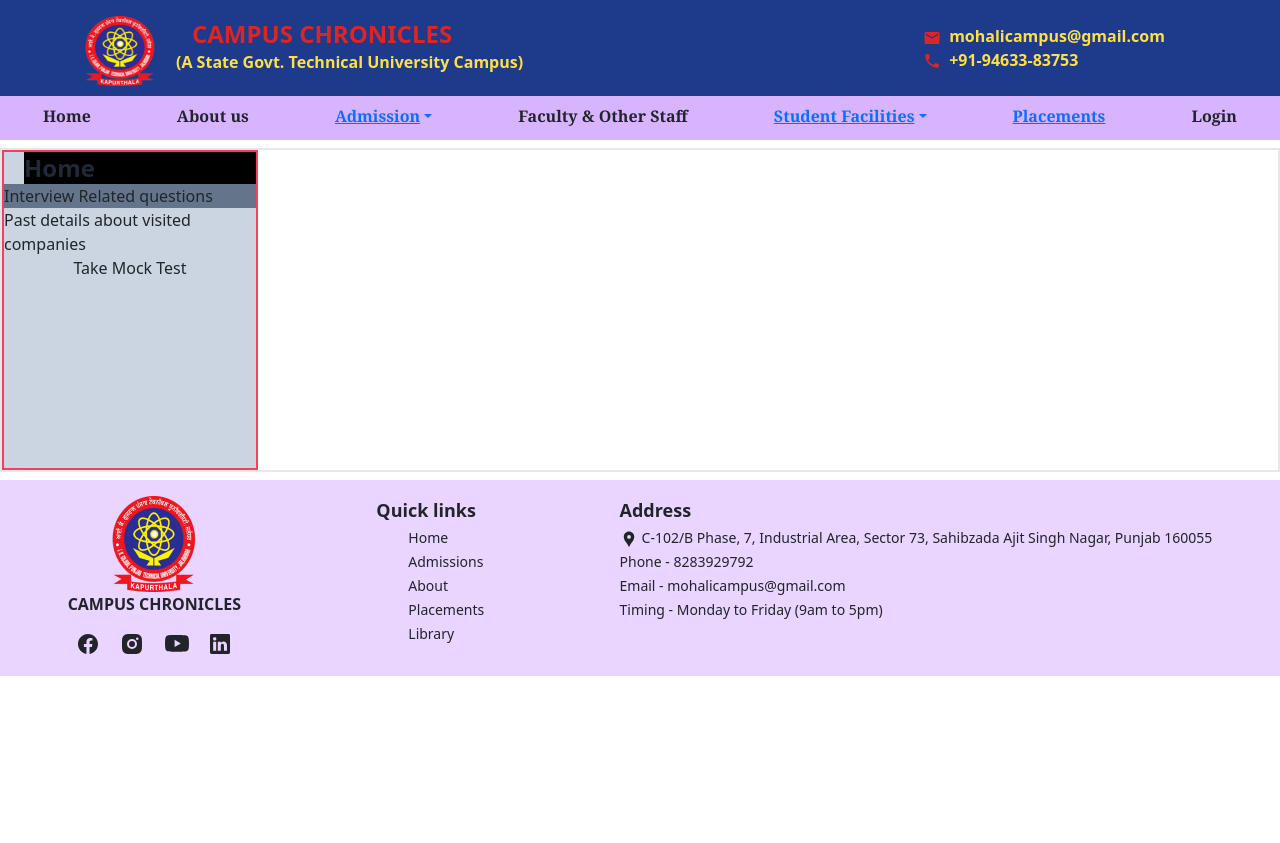
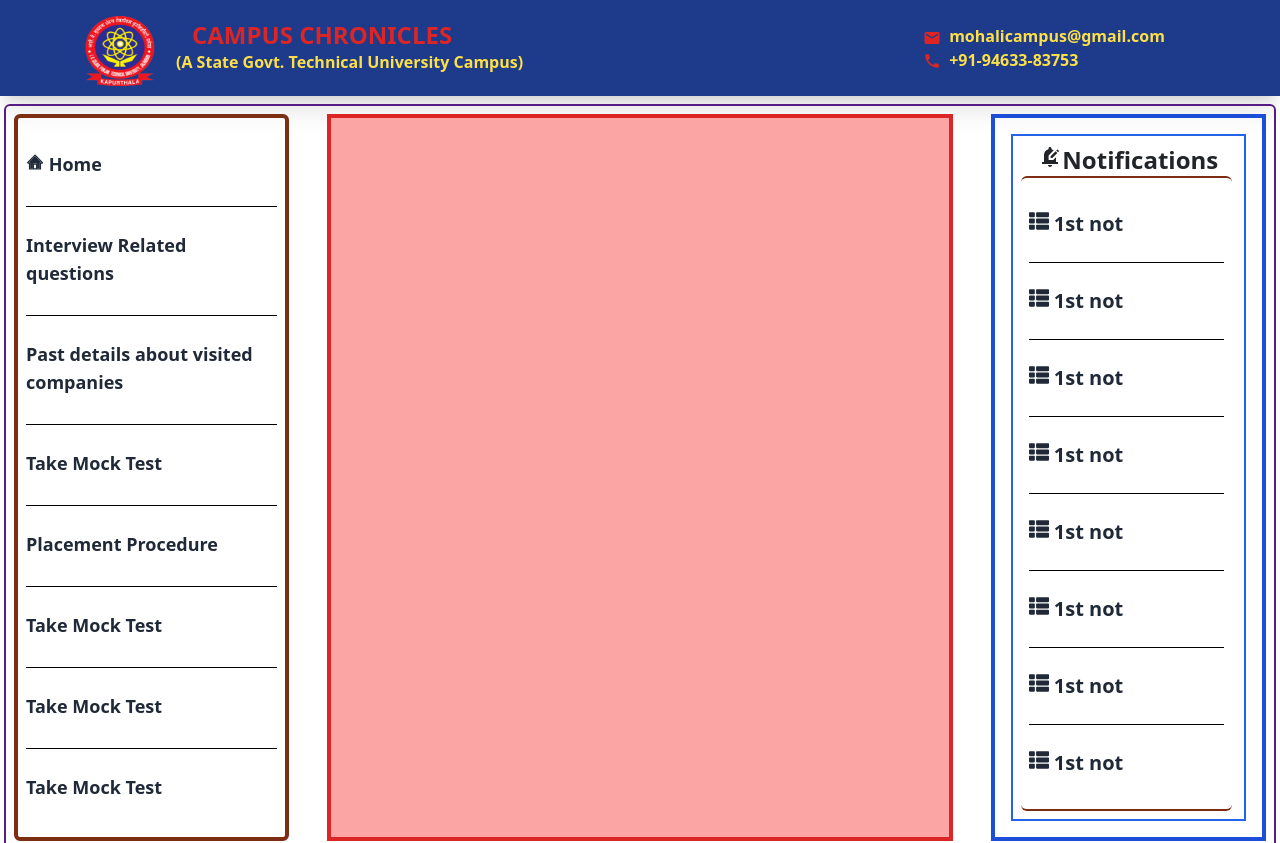
Before and after one commit to Davinder9297/campus-chronicles, a Next.js app: page /placement in a window 1280 px wide. Shown: the top 843 px of the page. Before the commit the page ends 800 px from the top, so only its background shows below. Built offline with nearby package versions, Linux system fonts and the light colour scheme; a web font is replaced by a local one.

Commit message:
Jashan 2  commit

```diff
--- a/package.json
+++ b/package.json
@@ -22,7 +22,7 @@
     "react": "18.2.0",
     "react-confirm-alert": "^3.0.6",
     "react-dom": "18.2.0",
-    "react-icons": "^4.4.0",
+    "react-icons": "^4.7.1",
     "react-toastify": "^9.0.8",
     "tw-elements": "^1.0.0-alpha12",
     "vercel": "^28.2.2"
--- a/pages/_app.js
+++ b/pages/_app.js
@@ -15,7 +15,7 @@ function MyApp({ Component, pageProps }) {
 <link href="https://fonts.googleapis.com/css2?family=Alumni+Sans+Inline+One&family=DynaPuff&family=Oswald&display=swap" rel="stylesheet"/>
 </Head>
   <Navbar/>
-  <Header/>
+  {/* <Header/> */}
   <Component {...pageProps} />
   <Footer/>
   <script src="https://cdn.jsdelivr.net/npm/bootstrap@5.1.3/dist/js/bootstrap.bundle.min.js" integrity="sha384-ka7Sk0Gln4gmtz2MlQnikT1wXgYsOg+OMhuP+IlRH9sENBO0LRn5q+8nbTov4+1p" crossOrigin="anonymous"></script>  </>)
--- a/pages/index.js
+++ b/pages/index.js
@@ -2,10 +2,11 @@ import Carousal from "../components/Carousal"
 import Director2 from "../components/director2"
 import Events from "../components/events"
 import Collab from "../components/collab"
+import Header from "../components/header"
 export default function Index() {
     return(<>
       <div className="flex-col">
-
+<Header/>
 <div className="h-[350px] mt-[2px] "><Carousal/></div>
 <Director2/>
 <Events/>
--- a/pages/placement.js
+++ b/pages/placement.js
@@ -1,20 +1,60 @@
 // import Navbar from "../components/navbar";
-export default function Placement(){
-    return (<>
-    <div className="flex justify-between flex-row my-2 border-2">
-      <div className="  flex-col h-80 w-64 bg-slate-300 border-2  border-rose-500">
+import { icons } from 'react-icons'
+import { AiTwotoneHome } from 'react-icons/ai'
+import {MdEditNotifications} from 'react-icons/md'
+import {FaThList} from 'react-icons/fa'
 
-        <div className="ml-5 text-2xl bg-black text-gray-800 font-bold">Home</div>
-        <div className="   bg-slate-500">Interview Related questions</div>
 
-        <div className="   ">Past details about visited companies</div>
-        <div className="   text-center">Take Mock Test</div>
+export default function Placement() {
+  return (<>
+  <div className="flex p-2 justify-between flex-row mx-1 my-2 border-2 rounded-md border-purple-900">
+      <div className="  flex-col p-2 text-lg  h-auto w-[22%]  justify-center grid grid-cols-1 divide-y  border-4 rounded-md  border-orange-900">
+
+        <div className=" flex text-gray-800 font-bold  "><div className='mt-4 mb-4'> <button> <AiTwotoneHome /></button> Home </div></div>
+        <div className=" flex text-gray-800 font-bold   border-black"><div className='mt-4 mb-4'>Interview Related questions</div></div>
+
+        <div className=" flex  text-gray-800 font-bold  border-black border-b"><div className='mt-4 mb-4'>Past details about visited companies</div></div>
+        <div className=" flex  text-gray-800 font-bold  border-black border-b"><div className='mt-4 mb-4'>Take Mock Test</div></div>
+        <div className=" flex  text-gray-800 font-bold  border-black border-b"><div className='mt-4 mb-4'>Placement Procedure</div></div>
+        <div className=" flex  text-gray-800 font-bold  border-black border-b"><div className='mt-4 mb-4'>Take Mock Test</div></div>
+        <div className=" flex  text-gray-800 font-bold  border-black border-b"><div className='mt-4 mb-4'>Take Mock Test</div></div>
+        <div className=" flex  text-gray-800 font-bold  border-black border-b"><div className='mt-4 mb-4'>Take Mock Test</div></div>
+
 
       </div>
-      {/* <div className=" flex border-solid border-4 bg-slate-500 w-60" >
+      <div className=" flex border-solid border-4 border-red-600 bg-red-300 w-[50%]" >
 
-    </div>*/}
+      </div>
+
+      <div className=" flex border-solid border-4 w-[22%] border-blue-700" >
+        <div className=' border-2 border-solid border-blue-600 w-[90%] text-center font-bold text-2xl font-sans m-3 p-2'><button> <MdEditNotifications /> </button>
+           Notifications
+          <div className="  flex-col p-2 text-xl  h-auto w-[98%]  justify-center grid grid-cols-1 divide-y  border-y-2 rounded-md  border-orange-900">
+
+        <div className=" flex text-gray-800 font-bold  "><div className='mt-4 mb-4'> <button> <FaThList/></button> 1st not </div></div>
+        <div className=" flex text-gray-800 font-bold   border-black"><div className='mt-4 mb-4'> <button> <FaThList/></button> 1st not</div></div>
+
+        <div className=" flex  text-gray-800 font-bold  border-black border-b"><div className='mt-4 mb-4'> <button> <FaThList/></button> 1st not</div></div>
+        <div className=" flex  text-gray-800 font-bold  border-black border-b"><div className='mt-4 mb-4'> <button> <FaThList/></button> 1st not</div></div>
+        <div className=" flex  text-gray-800 font-bold  border-black border-b"><div className='mt-4 mb-4'> <button> <FaThList/></button> 1st not</div></div>
+        <div className=" flex  text-gray-800 font-bold  border-black border-b"><div className='mt-4 mb-4'> <button> <FaThList/></button> 1st not</div></div>
+        <div className=" flex  text-gray-800 font-bold  border-black border-b"><div className='mt-4 mb-4'> <button> <FaThList/></button> 1st not</div></div>
+        <div className=" flex  text-gray-800 font-bold  border-black border-b"><div className='mt-4 mb-4'> <button> <FaThList/></button> 1st not</div></div>
+      </div>
+      </div>
+      </div>
+    </div>
+
+    <div className=' w-auto h-80 mx-1 my-2 border-2 border-purple-900 bg-yellow-100 text-2xl'> T/P officer and Stats
 
     </div>
-    </>)
+
+
+    <div className='flex-col mt-8 mb-5 w-auto h-96 mx-1 my-2 border-2 border-purple-900 bg-blue-300 font-bold text-center text-2xl '> Events Organised by T/P Cell
+
+    <div className='flex justify-evenly h-auto m-3 p-2 border-2 border-zinc-700'> </div>
+    </div>
+
+
+  </>)
 }
```
Also changed, not shown: 2 other files (tests, documents, lock files or other folders).
